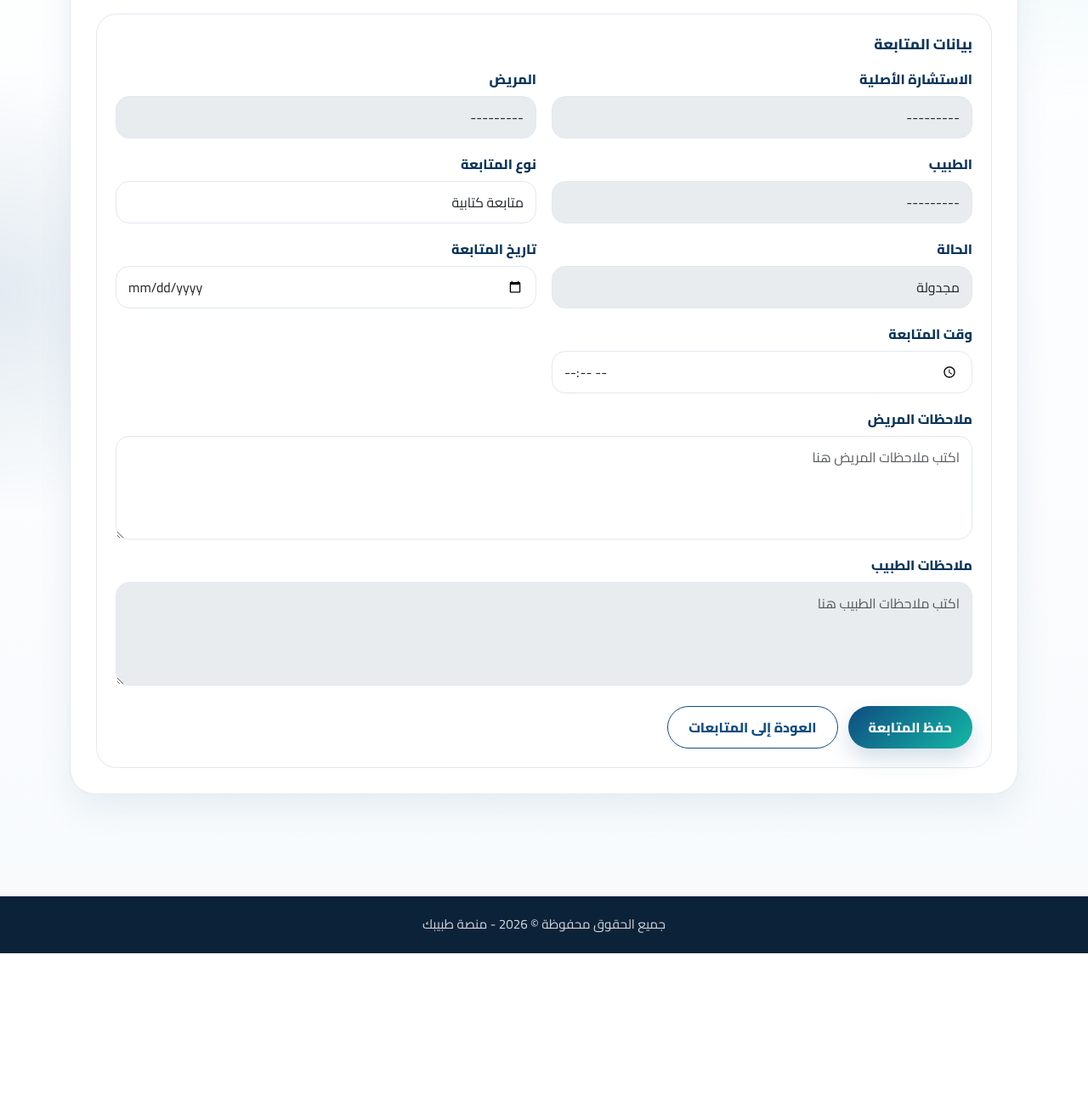
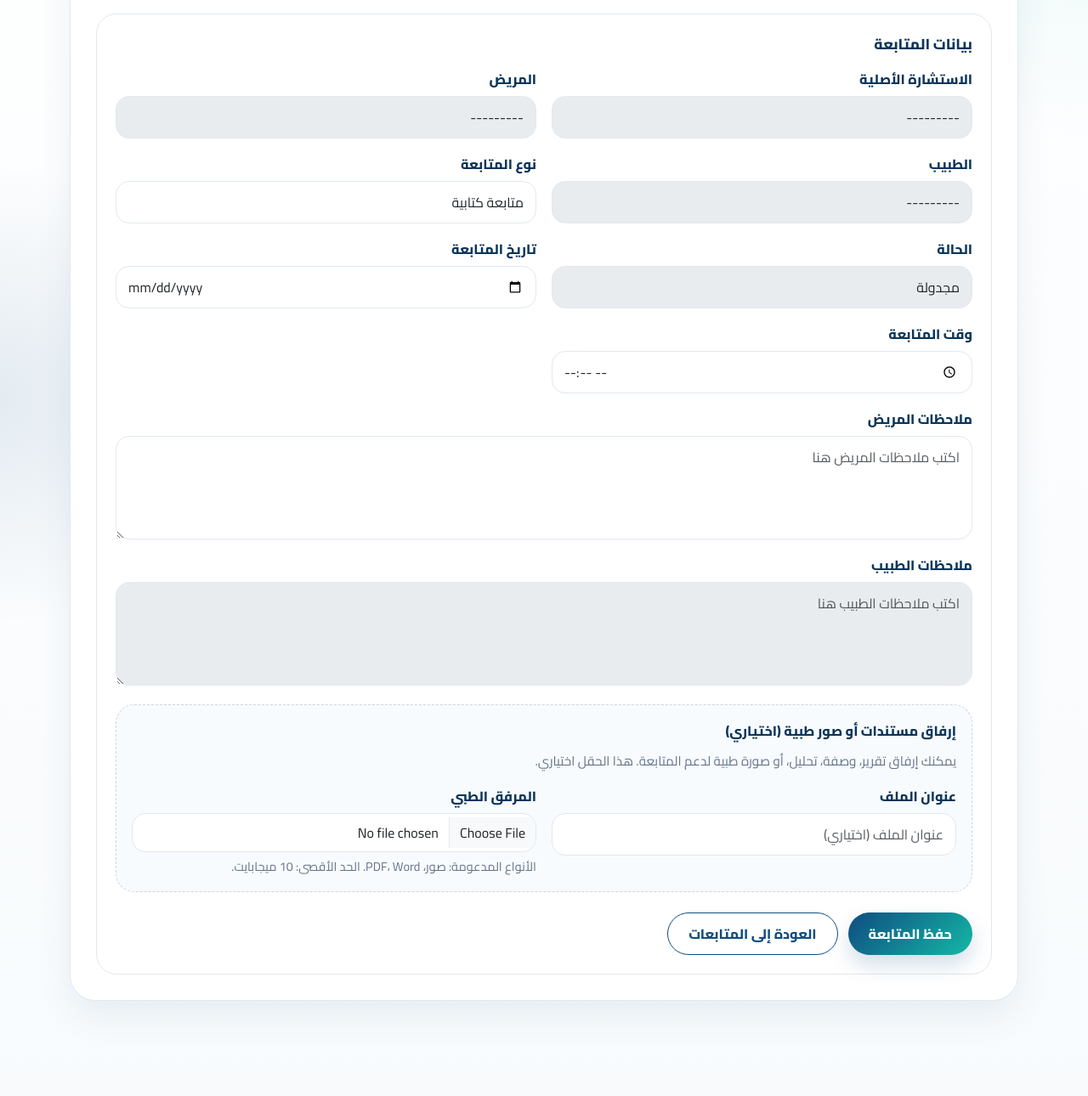
Before and after one commit to azhryb824-sys/tabeebak, a Django app: page /consultations/followups/create/ in a window 1280 px wide. Shown: the part 421-1711 px from the top of the page at 85% size. Before the commit the page ends 1543 px from the top, so only its background shows below. Run offline with Django 5.2, Linux system fonts and the light colour scheme; data comes from the database, SQL or seed files in the repository.

Commit message:
Update followup_form.html

```diff
--- a/templates/consultations/followup_form.html
+++ b/templates/consultations/followup_form.html
@@ -175,6 +175,11 @@
         resize:vertical;
     }
 
+    input[type="file"]{
+        padding:10px 12px;
+        background:#fff;
+    }
+
     .help-text{
         color:var(--muted);
         font-size:.9rem;
@@ -191,6 +196,28 @@
     .error-list ul{
         margin:0;
         padding-right:18px;
+    }
+
+    .attachment-box{
+        margin-top:22px;
+        border:1px dashed #cbd5e1;
+        border-radius:22px;
+        padding:18px;
+        background:#f8fbfd;
+    }
+
+    .attachment-title{
+        font-size:1rem;
+        font-weight:800;
+        color:var(--primary-dark);
+        margin-bottom:10px;
+    }
+
+    .attachment-subtitle{
+        color:var(--muted);
+        line-height:1.9;
+        margin-bottom:14px;
+        font-size:.95rem;
     }
 
     .actions{
@@ -314,7 +341,7 @@
                     </div>
                 {% else %}
                     <div class="notice-box notice-danger">
-                        انتهت مدة المتابعة لهذه الاستشارة، ولا يمكن إنشاء متابعة جديدة إلا بعد حجز استشارة جديدة.
+                        انتهت مدة المتابعة لهذه الاستشارة، ولا يمكن إنشاء متابعة جديدة إلا بعد طلب استشارة جديدة.
                     </div>
                 {% endif %}
             {% else %}
@@ -331,10 +358,18 @@
                 </div>
             {% endif %}
 
+            {% if attachment_form and attachment_form.non_field_errors %}
+                <div class="notice-box notice-danger">
+                    {% for error in attachment_form.non_field_errors %}
+                        <div>{{ error }}</div>
+                    {% endfor %}
+                </div>
+            {% endif %}
+
             <div class="form-shell">
                 <div class="form-section-title">بيانات المتابعة</div>
 
-                <form method="post">
+                <form method="post" enctype="multipart/form-data">
                     {% csrf_token %}
 
                     <div class="form-grid">
@@ -438,6 +473,36 @@
                         </div>
                     </div>
 
+                    {% if attachment_form %}
+                        <div class="attachment-box">
+                            <div class="attachment-title">إرفاق مستندات أو صور طبية (اختياري)</div>
+                            <div class="attachment-subtitle">
+                                يمكنك إرفاق تقرير، وصفة، تحليل، أو صورة طبية لدعم المتابعة. هذا الحقل اختياري.
+                            </div>
+
+                            <div class="form-grid">
+                                <div class="field-group">
+                                    <label class="form-label">{{ attachment_form.title.label }}</label>
+                                    {{ attachment_form.title }}
+                                    {% if attachment_form.title.errors %}
+                                        <div class="error-list">{{ attachment_form.title.errors }}</div>
+                                    {% endif %}
+                                </div>
+
+                                <div class="field-group">
+                                    <label class="form-label">{{ attachment_form.file.label }}</label>
+                                    {{ attachment_form.file }}
+                                    {% if attachment_form.file.errors %}
+                                        <div class="error-list">{{ attachment_form.file.errors }}</div>
+                                    {% endif %}
+                                    <div class="help-text">
+                                        الأنواع المدعومة: صور، PDF، Word. الحد الأقصى: 10 ميجابايت.
+                                    </div>
+                                </div>
+                            </div>
+                        </div>
+                    {% endif %}
+
                     <div class="actions">
                         {% if is_followup_allowed == False %}
                             <button type="button" class="btn-main btn-disabled">لا يمكن حفظ المتابعة</button>
```
